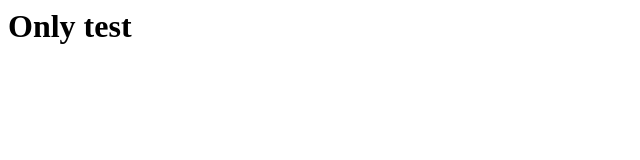
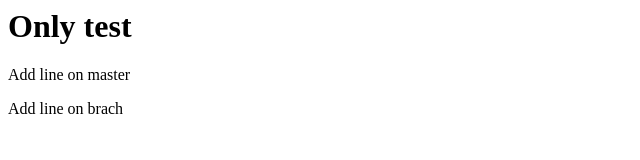
Before and after one commit to wmncastro/gitAppToLearn, a plain HTML site: page index.html in a window 1280 px wide. Shown: the whole page, without its empty margins (0-640 px from the left). Drawn offline with Linux system fonts and the light colour scheme.

Commit message:
changed on branch

```diff
--- a/index.html
+++ b/index.html
@@ -2,5 +2,7 @@
 <head></head>
 <body>
 <h1>Only test</h1>
+<p>Add line on master</p>
+<p>Add line on brach<p>
 </body>
 </html>
```
